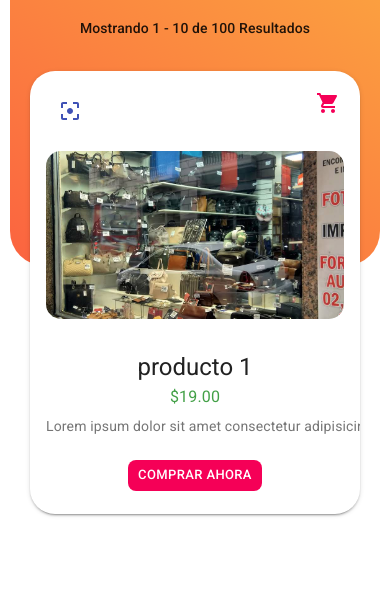
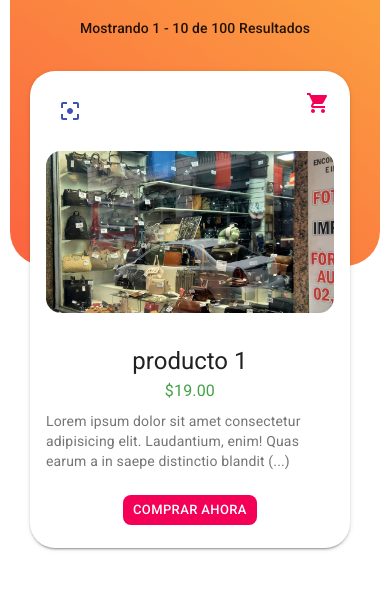
Before and after one commit to TheMrCorvy/Marroquineria-Stallion, a Next.js app: page / in a window 390 px wide. Shown: the part 828-1420 px from the top of the page. Built offline with nearby package versions, Linux system fonts and the light colour scheme.

Commit message:
fixed cardText problem

```diff
--- a/src/components/ListProductsSection.tsx
+++ b/src/components/ListProductsSection.tsx
@@ -63,18 +63,13 @@ const useStyles = makeStyles((theme: Theme) =>
 
 			[theme.breakpoints.down("sm")]: {
 				maxHeight: "60vh",
-				overflowY: "scroll",
-				whiteSpace: "nowrap",
-				position: "relative",
+				overflowX: "scroll",
 				display: "flex",
-				justifyContent: "space-between",
 				marginTop: 5,
 				paddingLeft: 0,
 				flexWrap: "unset",
+				justifyContent: "space-between",
 				paddingRight: 0,
-				"&::-webkit-scrollbar": {
-					display: "none",
-				},
 			},
 		},
 		pagination: {
--- a/src/components/ProductCard.tsx
+++ b/src/components/ProductCard.tsx
@@ -15,7 +15,7 @@ import {
 
 import { Skeleton } from "@material-ui/lab"
 
-import { makeStyles } from "@material-ui/core/styles"
+import { makeStyles, createStyles, Theme } from "@material-ui/core/styles"
 
 import { green } from "@material-ui/core/colors"
 
@@ -29,9 +29,17 @@ type Props = {
 	loading: boolean
 }
 
-const useStyles = makeStyles({
+const useStyles = makeStyles((theme: Theme) =>
+	createStyles({
 		card: {
 			borderRadius: 25,
+
+			[theme.breakpoints.down("sm")]: {
+				width: "35vw",
+			},
+			[theme.breakpoints.down("xs")]: {
+				width: "82vw",
+			},
 		},
 		header: {
 			paddingBottom: 0,
@@ -63,6 +71,7 @@ const useStyles = makeStyles({
 			borderRadius: 15,
 		},
 	})
+)
 
 const ProductCard: FC<Props> = ({ product, loading }) => {
 	const classes = useStyles()
```
Lines whose indentation alone changed are shown as unchanged.
